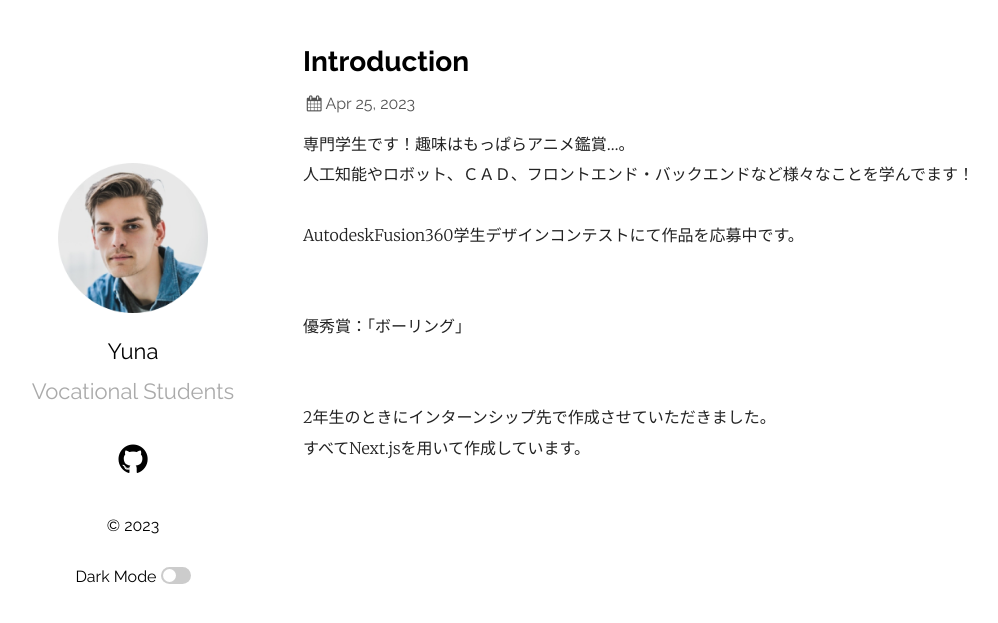
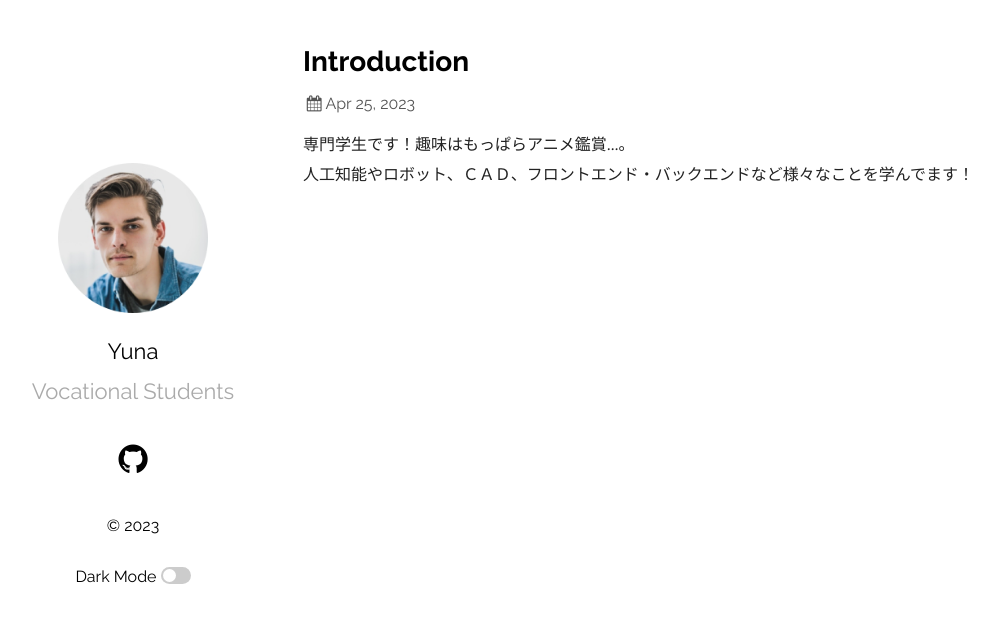
Before and after one commit to yuna1412/yuna1412.github.io, a Jekyll site: the page built from _posts/2023-04-24-introduction.markdown, in a window 1280 px wide. Shown: the top 623 px of the page, without its empty margins (52-1050 px from the left). Built offline with Jekyll 4.4.1, drawn with Linux system fonts in a browser that asks for light colours; a file with an impossible date is left out.

Commit message:
編集　自己紹介

```diff
--- a/_posts/2023-04-24-introduction.markdown
+++ b/_posts/2023-04-24-introduction.markdown
@@ -8,11 +8,11 @@ categories:
 人工知能やロボット、ＣＡＤ、フロントエンド・バックエンドなど様々なことを学んでます！
 <br/>
 <br/>
-AutodeskFusion360学生デザインコンテストにて作品を応募中です。<br/>
+<!-- AutodeskFusion360学生デザインコンテストにて作品を応募中です。<br/>
 <br/>
 <br/>
 優秀賞：「ボーリング」<br/>
 <br/>
 <br/>
 2年生のときにインターンシップ先で作成させていただきました。<br/>
-すべてNext.jsを用いて作成しています。<br/>
+すべてNext.jsを用いて作成しています。<br/> -->
```
